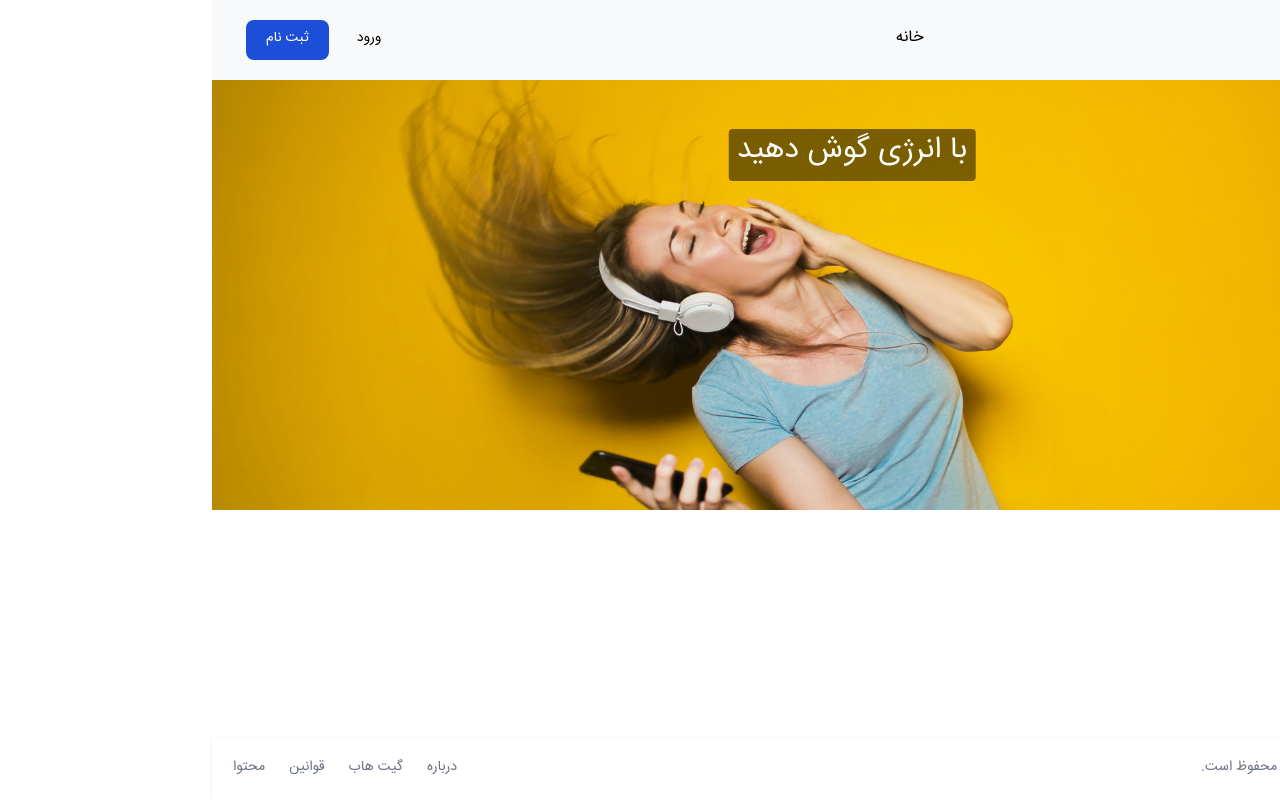
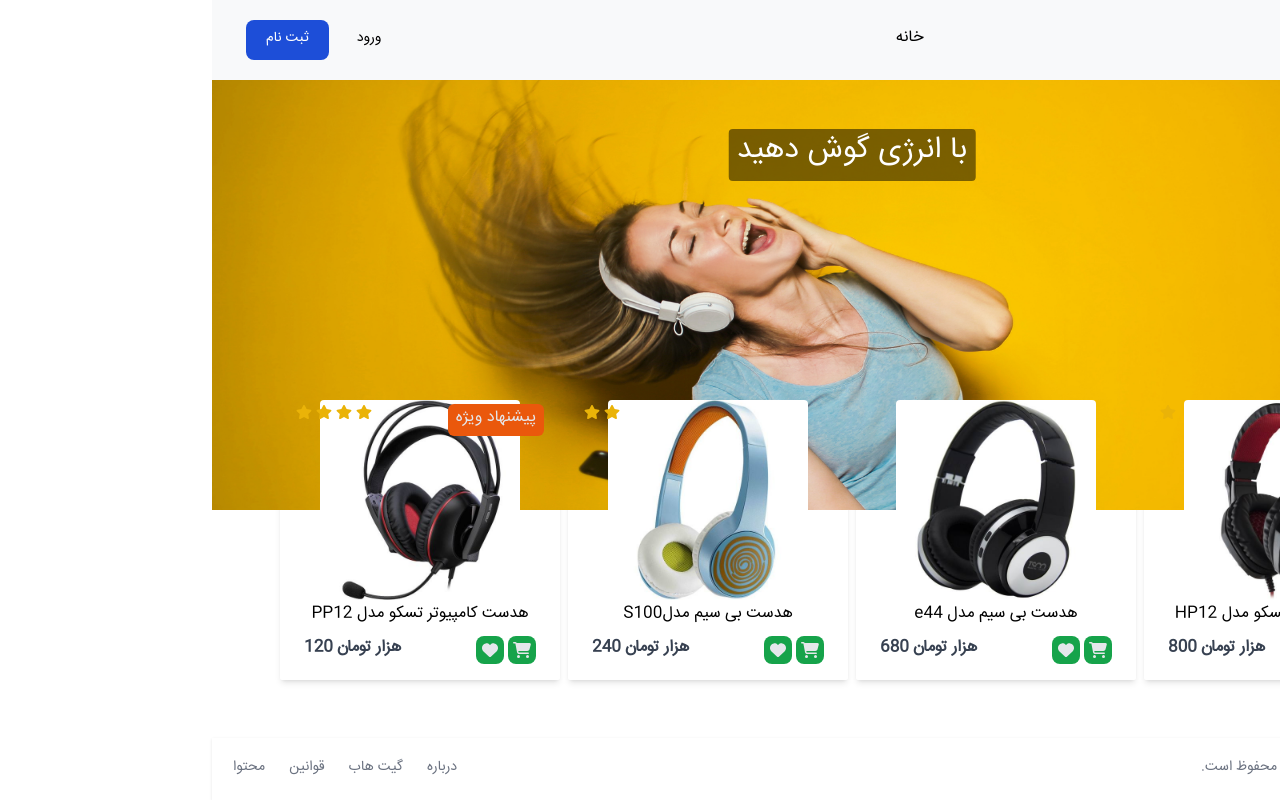
Before and after one commit to MohammadAminFeliAkbari/FullStackShop, a React (Create React App) app: page / in a window 1280 px wide. Built offline with nearby package versions, Linux system fonts and the light colour scheme.

Commit message:
add four  bottom photo

```diff
--- a/package.json
+++ b/package.json
@@ -4,6 +4,9 @@
   "private": true,
   "dependencies": {
     "@fortawesome/fontawesome-free": "^6.7.1",
+    "@fortawesome/fontawesome-svg-core": "^6.7.1",
+    "@fortawesome/free-solid-svg-icons": "^6.7.1",
+    "@fortawesome/react-fontawesome": "^0.2.2",
     "@testing-library/jest-dom": "^5.17.0",
     "@testing-library/react": "^13.4.0",
     "@testing-library/user-event": "^13.5.0",
--- a/src/components/Home/Bottom/App.js
+++ b/src/components/Home/Bottom/App.js
@@ -1,7 +1,7 @@
 import data from "./data";
 import Com from "./com";
 
-export default function App() {
+export default function Four_img() {
   return (
     <div className="flex flex-row gap-2 mx-3 my-2 items-center justify-center flex-wrap">
       {data.map((item, index) => (
--- /dev/null
+++ b/src/components/Home/Bottom/data.js
@@ -0,0 +1,35 @@
+import I1 from "../../../image/p1.jpg";
+import I2 from "../../../image/p2.jpg";
+import I3 from "../../../image/p3.jpg";
+import I4 from "../../../image/p4.jpg";
+
+export default [
+  {
+    numberStart: 1,
+    img: I1,
+    price: 800,
+    information: "هدست کامپیوتر تسکو مدل HP12",
+    offer: true,
+  },
+  {
+    numberStart: 0,
+    img: I2,
+    price: 680,
+    information: "هدست بی سیم مدل e44",
+    offer: false,
+  },
+  {
+    numberStart: 2,
+    img: I3,
+    price: 240,
+    information: "هدست بی سیم مدلS100",
+    offer: false,
+  },
+  {
+    numberStart: 4,
+    img: I4,
+    price: 120,
+    information: "هدست کامپیوتر تسکو مدل PP12",
+    offer: true,
+  },
+];
--- a/src/components/Home/Home.jsx
+++ b/src/components/Home/Home.jsx
@@ -1,3 +1,4 @@
+import Four_img from './Bottom/App'
 import './home.css'
 import Slider from './slider/slider'
 
@@ -5,6 +6,7 @@ export default function Home () {
   return (
     <div className='flex flex-col bg-opacity-50'>
       <Slider />
+      <Four_img/>
     </div>
   )
 }
```
Also changed, not shown: 1 other file (tests, documents, lock files or other folders).
